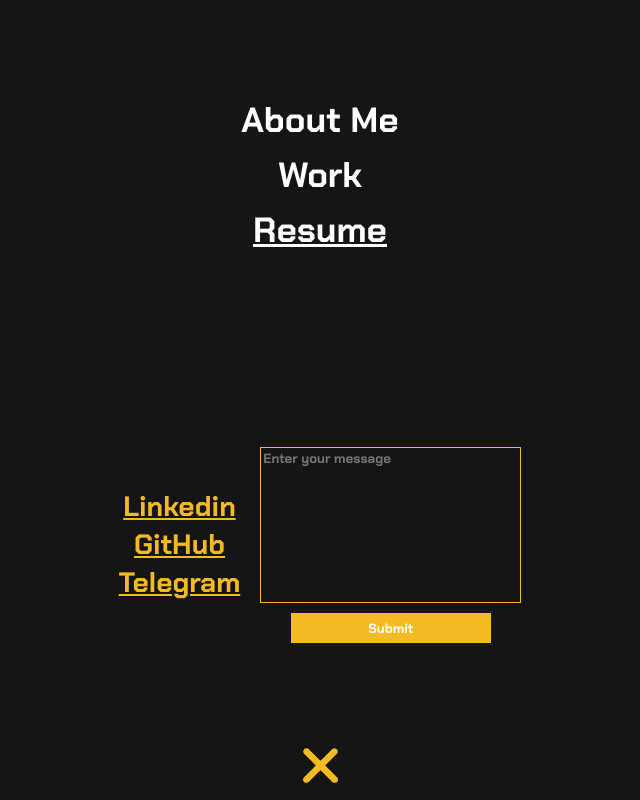
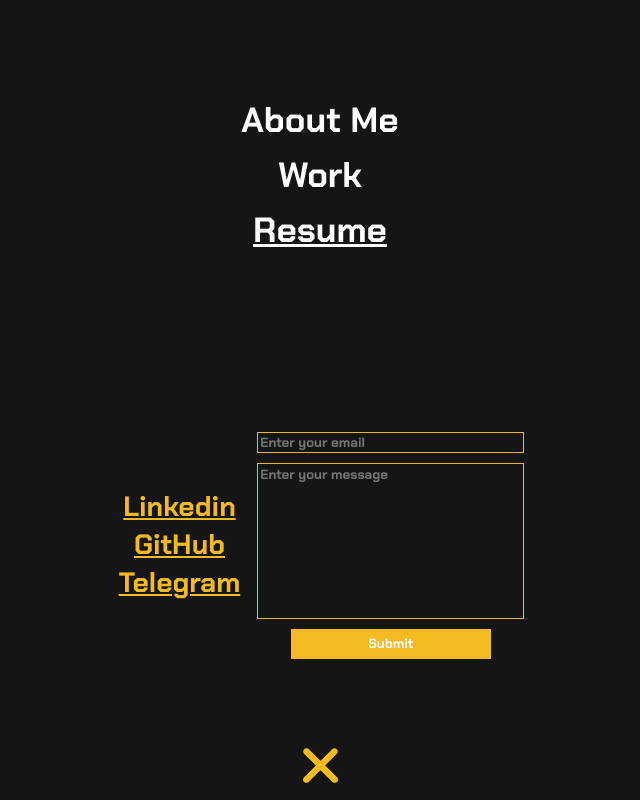
Before and after one commit to J4rCen/personal-website-new, a Next.js app: page / in a window 1280 px wide. Both pictures are taken after a click on the element 640 px from the left and 25 px from the top of the page. Shown: the top 800 px of the page, without its empty margins (320-960 px from the left). Built offline with nearby package versions, Linux system fonts and the light colour scheme.

Commit message:
add send email

```diff
--- a/app/pages/aboutMe/list_of_information.json
+++ b/app/pages/aboutMe/list_of_information.json
@@ -8,15 +8,14 @@
 
     "Education": [
         {
+            "name": "Yandex Practicum",
+            "des": "Middle frontend developer",
+            "date": "September 2023 - January 2024"
+        },
+        {
             "name": "Technical College of Management and Commerce",
             "des": "Information systems and programming",
             "date": "September 2018 - June 2022"
-        },
-
-        {
-            "name": "Yandex Practicum",
-            "des": "Middle frontend developer",
-            "date": "September 2023 - January 2024"
         }
     ],
 
--- a/app/ui/navigation/send-form.tsx
+++ b/app/ui/navigation/send-form.tsx
@@ -1,13 +1,63 @@
+import { useState } from "react"
+
 export default function SendForm() {
+    const [email, setEmail] = useState('')
+    const [message, setMessage] = useState('')
+
+    async function sendEmail(el: React.FormEvent) {
+        el.preventDefault()
+
+        try {
+
+            const date = JSON.stringify(
+                {
+                    "email": email,
+                    "message": message
+                }
+            )
+
+            await fetch(`http://localhost:3000/api/send?email=${email}&message=${message}`, {
+                method: "POST",
+                headers: {
+                    "Access-Control-Allow-Origin": "*"
+                },
+                body: date
+            })
+            .then(el => console.log(el))
+            .catch(err => console.error(err))
+
+            setEmail('')
+            setMessage('')
+        } catch (error) {
+            console.error(error)
+            alert("An error occurred while sending")
+        }
+
+
+    }
+
     return (
-        <form className="Navigation_Menu__Send_Form" action="">
+        <form className="Navigation_Menu__Send_Form" onSubmit={el => sendEmail(el)}>
+            <input
+                type="email"
+                className="Navigation_Menu__Send_Form__email Navigation_Menu__Send_Form__style font_ChakraPetch"
+                placeholder="Enter your email"
+                value={email}
+                onChange={el => setEmail(el.target.value)}
+                required
+                name="email"
+                id="email"
+            />
             <textarea
-                className="Navigation_Menu__Send_Form__textarea font_ChakraPetch"
-                name=""
-                id=""
+                className="Navigation_Menu__Send_Form__textarea Navigation_Menu__Send_Form__style font_ChakraPetch"
+                name="message"
+                id="message"
                 cols={30}
                 rows={10}
                 placeholder="Enter your message"
+                value={message}
+                onChange={el => setMessage(el.target.value)}
+                required
             ></textarea>
 
             <input className="Navigation_Menu__Send_Form__submit font_ChakraPetch" type="submit" value="Submit"/>
--- a/app/ui/navigation/style.scss
+++ b/app/ui/navigation/style.scss
@@ -81,12 +81,13 @@
 }
 
 .Navigation_Menu__Send_Form__textarea {
-    max-width: 400px;
+    width: 100%;
     height: 150px;
-    color: white;
-    background-color: #151515;
-    border: 1px #F3BA22 solid;
     resize: none;
+}
+
+.Navigation_Menu__Send_Form__email {
+    width: 100%;
 }
 
 .Navigation_Menu__Send_Form__submit {
@@ -97,3 +98,9 @@
     border: none;
     cursor: pointer;
 }
+
+.Navigation_Menu__Send_Form__style {
+    color: white;
+    background-color: #151515;
+    border: 1px #F3BA22 solid;
+}
--- a/next.config.mjs
+++ /dev/null
@@ -1,4 +0,0 @@
-/** @type {import('next').NextConfig} */
-const nextConfig = {};
-
-export default nextConfig;
--- a/package.json
+++ b/package.json
@@ -10,9 +10,12 @@
   },
   "dependencies": {
     "next": "14.1.4",
+    "nextjs-cors": "^2.2.0",
     "react": "^18",
     "react-dom": "^18",
-    "sass": "^1.75.0"
+    "resend": "^3.2.0",
+    "sass": "^1.75.0",
+    "sharp": "^0.33.3"
   },
   "devDependencies": {
     "@types/node": "^20",
```
Also changed, not shown: app/api/send/route.tsx (added, +37 -0 lines), 1 other file (tests, documents, lock files or other folders).
